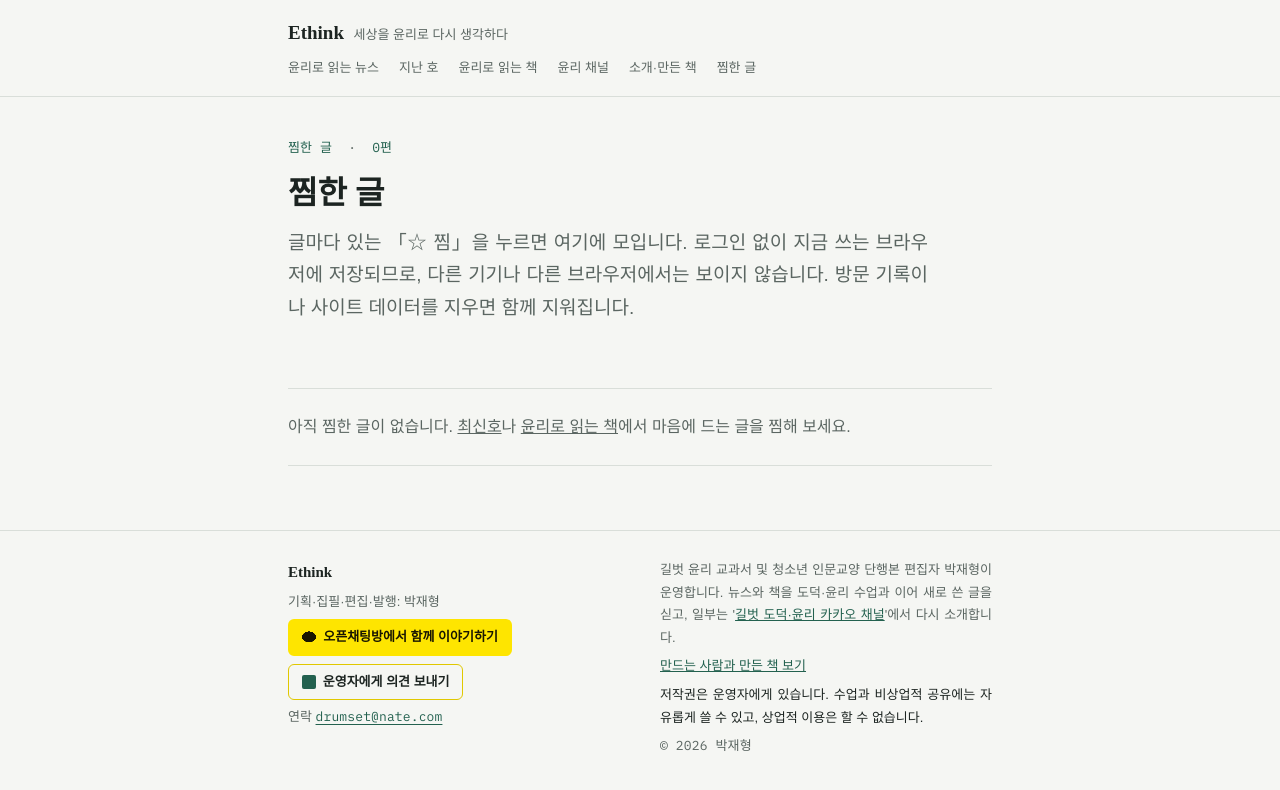
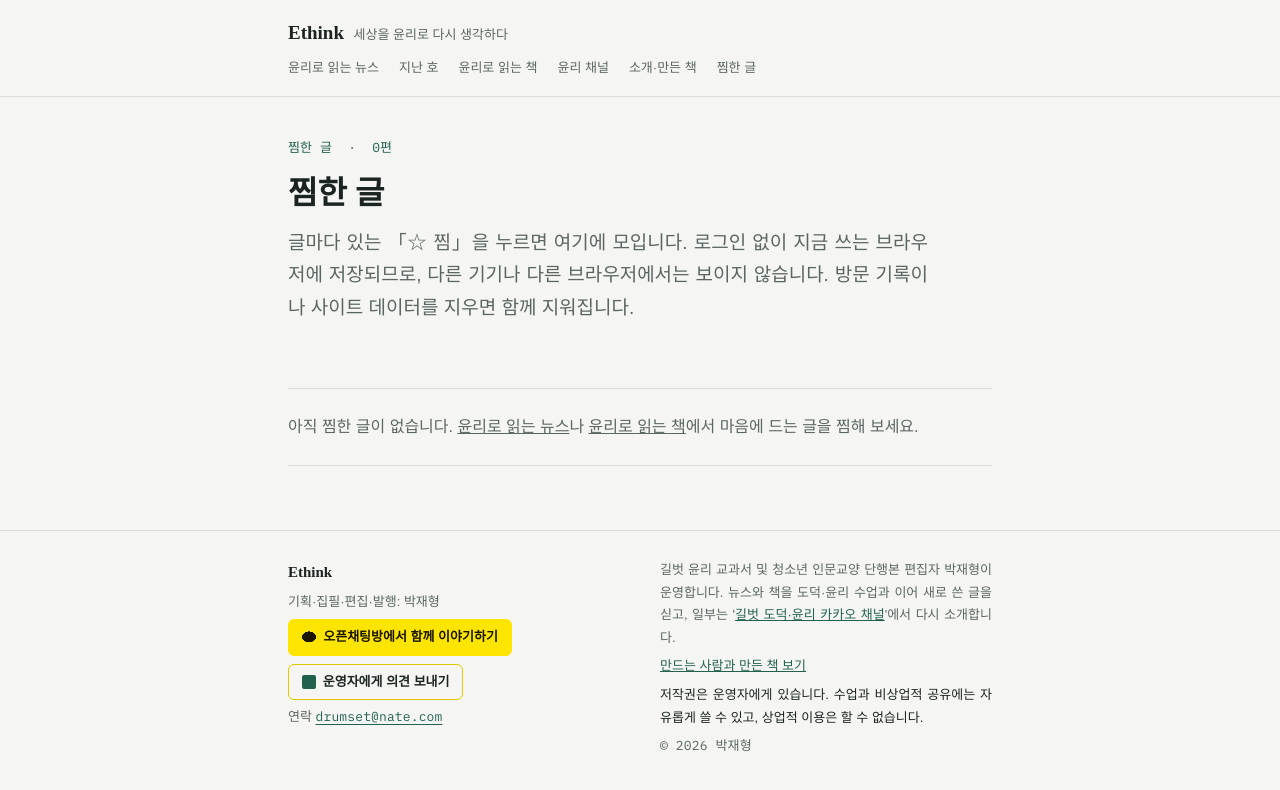
Before and after one commit to ethics-news/ethics-news.github.io, a Jekyll site: the page built from saved/index.html, in a window 1280 px wide. Shown: the top 790 px of the page. Built offline with Jekyll 4.4.1, drawn with Linux system fonts in a browser that asks for light colours; some web fonts are replaced.

Commit message:
「윤리로 읽는 뉴스」를 코너로 표기: 찜한 글 안내 문구, 호 머리말, 항목 상단 경로
Co-Authored-By: Claude Opus 5.5 <noreply@anthropic.com>
Claude-Session: https://claude.ai/code/session_01XG1As5bs7T7JRpnijV2F6T

```diff
--- a/_layouts/issue.html
+++ b/_layouts/issue.html
@@ -3,7 +3,7 @@ layout: default
 ---
 {% assign items = site.items | where: "issue", page.issue_id | sort: "num" %}
 <section class="issue-hero">
-  <p class="issue-meta mono"><span>{{ page.num }}호</span><span>{{ page.date | date: "%Y. %-m. %-d." }}</span><span>{{ items.size }}건</span></p>
+  <p class="issue-meta mono"><span>{{ site.news_title }}</span><span>{{ page.num }}호</span><span>{{ page.date | date: "%Y. %-m. %-d." }}</span><span>{{ items.size }}건</span></p>
   <h1 class="issue-title">{{ page.title }}</h1>
   <p class="issue-lead">{{ page.lead }}</p>
 </section>
--- a/_layouts/item.html
+++ b/_layouts/item.html
@@ -3,7 +3,7 @@ layout: default
 ---
 {% assign issue = site.issues | where: "issue_id", page.issue %}{% assign issue = issue[0] %}
 <div class="item-tools no-print">
-  <p class="crumb mono"><a href="{{ issue.url | relative_url }}">← {{ issue.num }}호 · {{ issue.date | date: "%Y. %-m. %-d." }}</a> · {{ page.section }}</p>
+  <p class="crumb mono"><a href="{{ issue.url | relative_url }}">← {{ site.news_title }} {{ issue.num }}호 · {{ issue.date | date: "%Y. %-m. %-d." }}</a> · {{ page.section }}</p>
   <span class="tool-btns">{% include like-btn.html id=page.url %}{% include save-btn.html url=page.url title=page.title %}{% include share-btn.html url=page.url title=page.title %}<button type="button" class="btn-print" onclick="window.print()">인쇄 · PDF로 저장</button></span>
 </div>
 <p class="print-only print-head">{{ site.title }} · {{ site.news_title }} {{ issue.num }}호 · {{ issue.date | date: "%Y. %-m. %-d." }}</p>
--- a/saved/index.html
+++ b/saved/index.html
@@ -10,5 +10,5 @@ lead: 찜한 글을 모아 둡니다.
 </section>
 <section class="archive">
   <ul class="archive-list saved-list js-saved-list"></ul>
-  <p class="empty js-saved-empty" hidden>아직 찜한 글이 없습니다. <a href="{{ '/' | relative_url }}">최신호</a>나 <a href="{{ '/reading/' | relative_url }}">윤리로 읽는 책</a>에서 마음에 드는 글을 찜해 보세요.</p>
+  <p class="empty js-saved-empty" hidden>아직 찜한 글이 없습니다. <a href="{{ '/' | relative_url }}">{{ site.news_title }}</a>나 <a href="{{ '/reading/' | relative_url }}">윤리로 읽는 책</a>에서 마음에 드는 글을 찜해 보세요.</p>
 </section>
```
